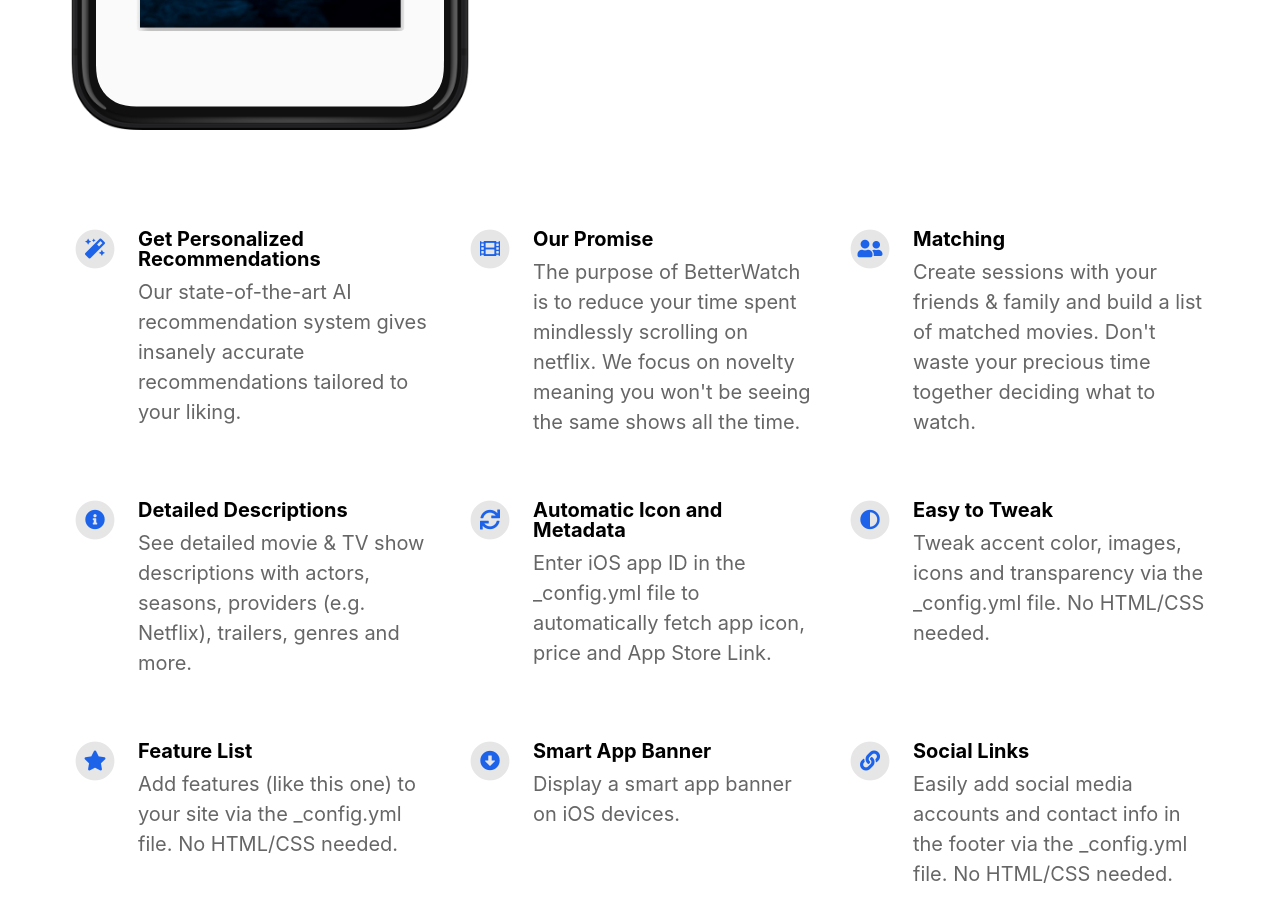
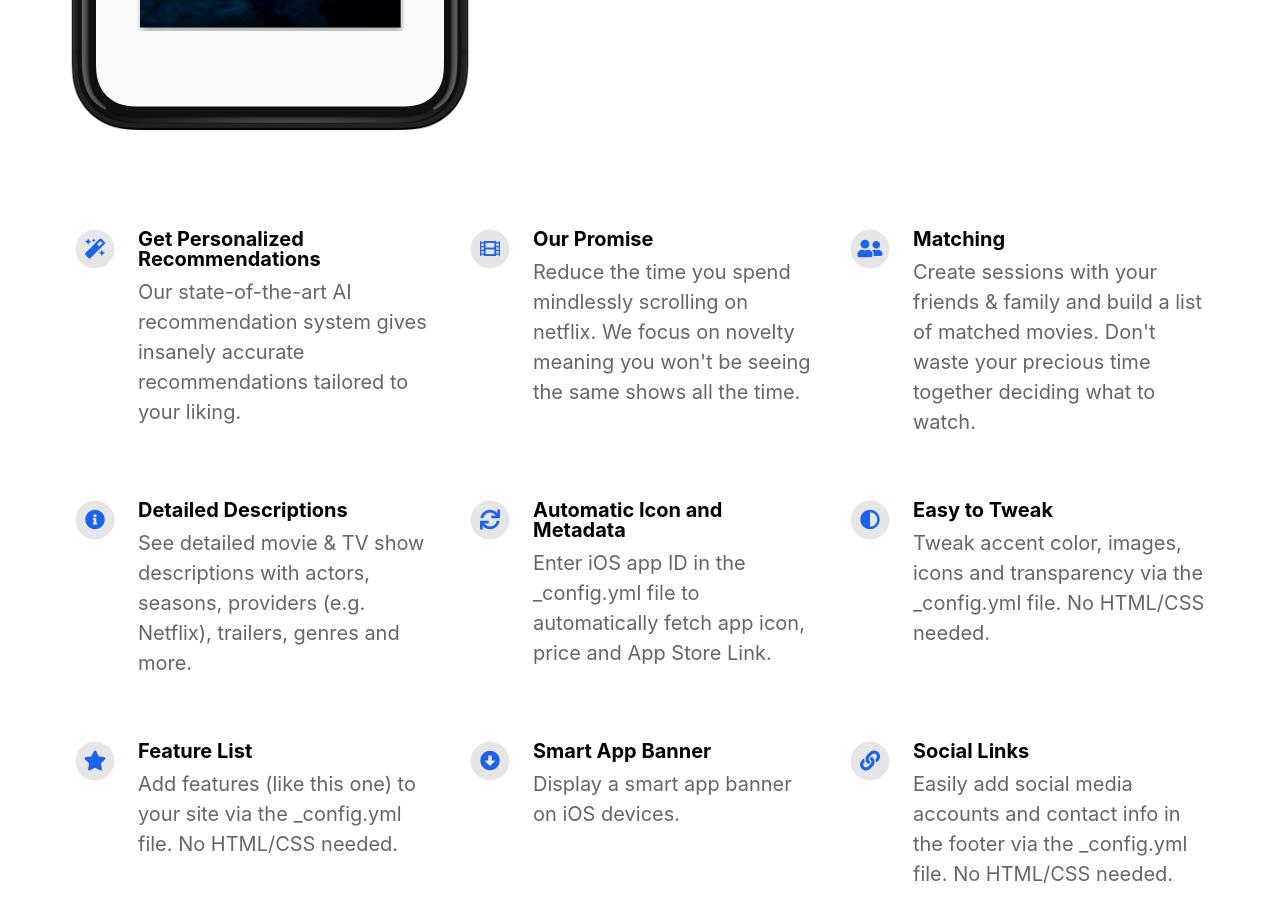
Before and after one commit to WhateverHappns/BetterWatch, a Jekyll site: the page built from index.html, in a window 1280 px wide and 900 px high, scrolled down 855 px. Built offline with Jekyll 4.4.1, drawn with Linux system fonts in a browser that asks for light colours; nearby versions of some CDN libraries.

Commit message:
Update _config.yml

```diff
--- a/_config.yml
+++ b/_config.yml
@@ -39,7 +39,7 @@ features                                  :
     fontawesome_icon_name                 : magic
 
   - title                                 : Our Promise
-    description                           : The purpose of BetterWatch is to reduce your time spent mindlessly scrolling on netflix. We focus on novelty meaning you won't be seeing the same shows all the time.
+    description                           : Reduce the time you spend mindlessly scrolling on netflix. We focus on novelty meaning you won't be seeing the same shows all the time.
     fontawesome_icon_name                 : film
 
   - title                                 : Matching
```
